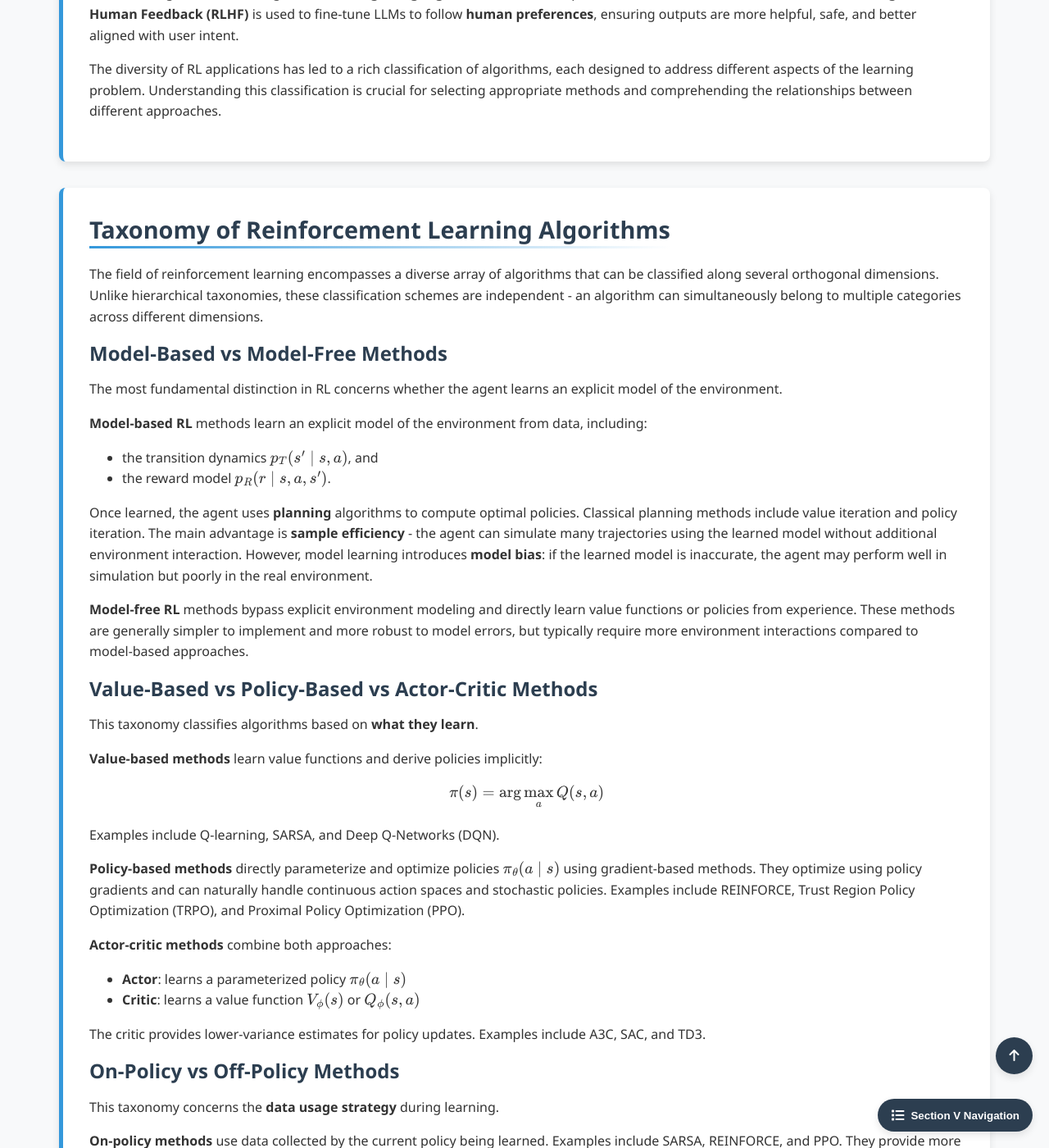
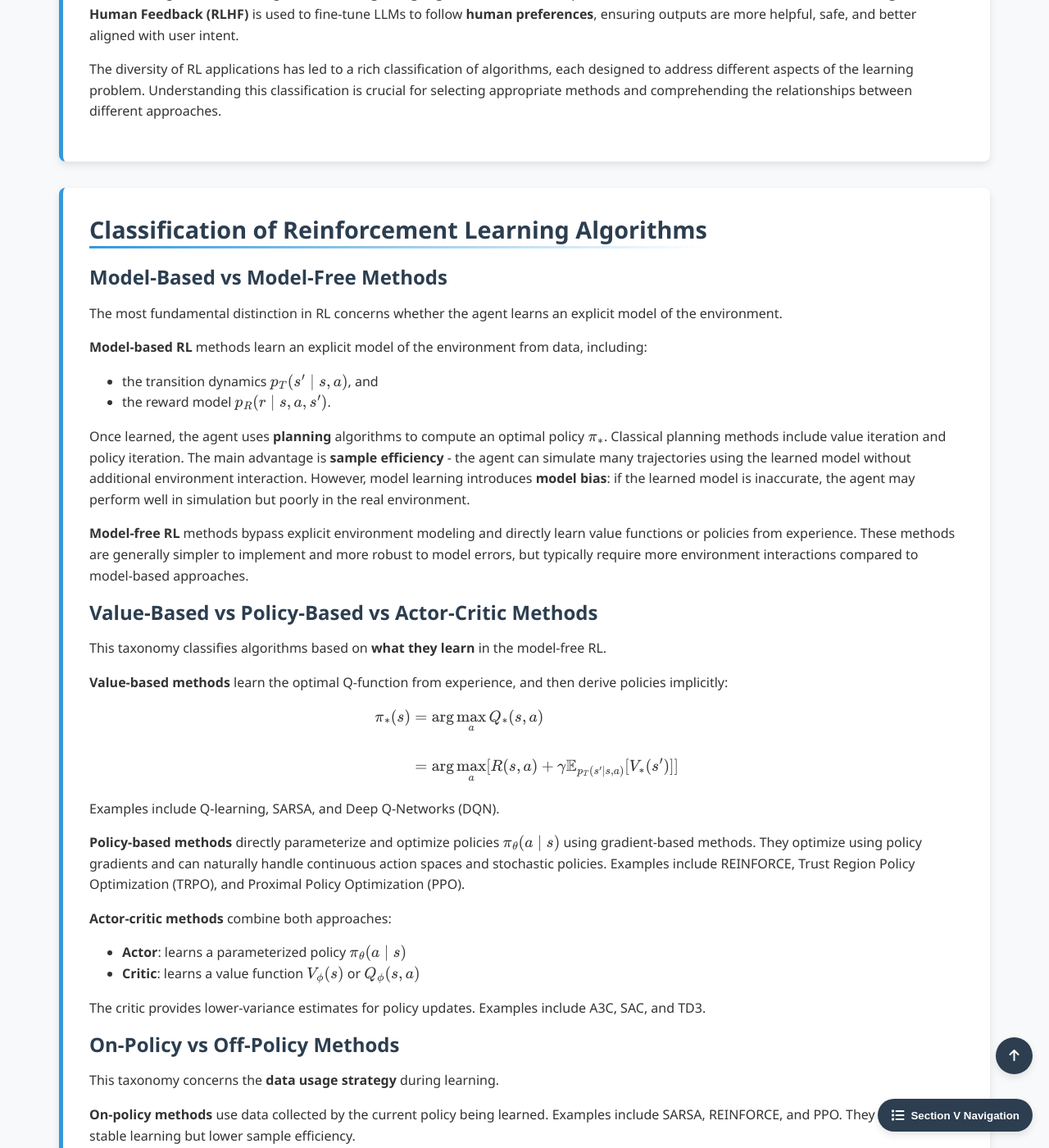
Before and after one commit to Yusukey01/yusukey01.github.io, a Jekyll site: the page built from Mathematics/Machine_learning/intro_RL.html, in a window 1280 px wide and 1400 px high, scrolled down 1398 px. Shown: the whole window at 82% size. Built offline with Jekyll 4.4.1, drawn with Linux system fonts in a browser that asks for light colours; some of the changed text lies outside the part shown.

Commit message:
update RL section

```diff
--- a/Mathematics/Machine_learning/intro_RL.html
+++ b/Mathematics/Machine_learning/intro_RL.html
@@ -127,7 +127,7 @@ uses_python: false
 
         <div class="topic-nav">
             <a href="#intro">Introduction</a>
-            <a href="#taxonomy">RL Algorithm Taxonomy</a>
+            <a href="#taxonomy">Classification of Reinforcement Learning Algorithms</a>
             <a href="#mdp">Markov Decision Process</a>
             <a href="#value-functions">Value Functions & Bellman Equations</a>
             <a href="#model-based">Model-Based Methods</a>
@@ -190,13 +190,7 @@ uses_python: false
             </section>
 
             <section id="taxonomy" class="section-content">
-                <h2>Taxonomy of Reinforcement Learning Algorithms</h2>
-
-                <p>
-                    The field of reinforcement learning encompasses a diverse array of algorithms that can be classified along several
-                    orthogonal dimensions. Unlike hierarchical taxonomies, these classification schemes are independent - an algorithm
-                    can simultaneously belong to multiple categories across different dimensions.
-                </p>
+                <h2>Classification of Reinforcement Learning Algorithms</h2>
 
                 <h3>Model-Based vs Model-Free Methods</h3>
                 <p>
@@ -212,7 +206,7 @@ uses_python: false
                 </p>
 
                 <p>
-                    Once learned, the agent uses <strong>planning</strong> algorithms to compute optimal policies. Classical planning
+                    Once learned, the agent uses <strong>planning</strong> algorithms to compute an optimal policy \(\pi_*\). Classical planning
                     methods include value iteration and policy iteration. The main advantage is <strong>sample efficiency</strong> - the agent
                     can simulate many trajectories using the learned model without additional environment interaction. However, model learning
                     introduces <strong>model bias</strong>: if the learned model is inaccurate, the agent may perform well in simulation but poorly
@@ -227,13 +221,17 @@ uses_python: false
 
                 <h3>Value-Based vs Policy-Based vs Actor-Critic Methods</h3>
                 <p>
-                    This taxonomy classifies algorithms based on <strong>what they learn</strong>.
+                    This taxonomy classifies algorithms based on <strong>what they learn</strong> in the model-free RL.
                 </p>
 
                 <p>
-                    <strong>Value-based methods</strong> learn value functions and derive policies implicitly:
+                    <strong>Value-based methods</strong> learn the optimal Q-function from experience, and then derive
+                    policies implicitly:
                     \[
-                    \pi(s) = \arg\max_a Q(s,a)
+                    \begin{align*}
+                    \pi_*(s) &= \arg\max_a Q_*(s,a) \\\\
+                             &= \arg\max_a [R(s, a) + \gamma \mathbb{E}_{p_T(s' \mid s, a)}[V_*(s')]]
+                    \end{align*}
                     \]
                     Examples include Q-learning, SARSA, and Deep Q-Networks (DQN).
                 </p>
@@ -595,7 +593,9 @@ uses_python: false
                 <h2>Model-Free Methods</h2>
 
                 <p>
-                    Model-free reinforcement learning methods address scenarios where the MDP model is unknown and must be learned through interaction with the environment. These methods form the foundation of practical reinforcement learning, as they can operate in environments where building accurate models is difficult or computationally prohibitive.
+                    Model-free reinforcement learning methods address scenarios where the MDP model is unknown and must be learned through
+                    interaction with the environment. These methods form the foundation of practical reinforcement learning, as they can
+                    operate in environments where building accurate models is difficult or computationally prohibitive.
                 </p>
 
                 <h3>Temporal Difference Learning</h3>
```
